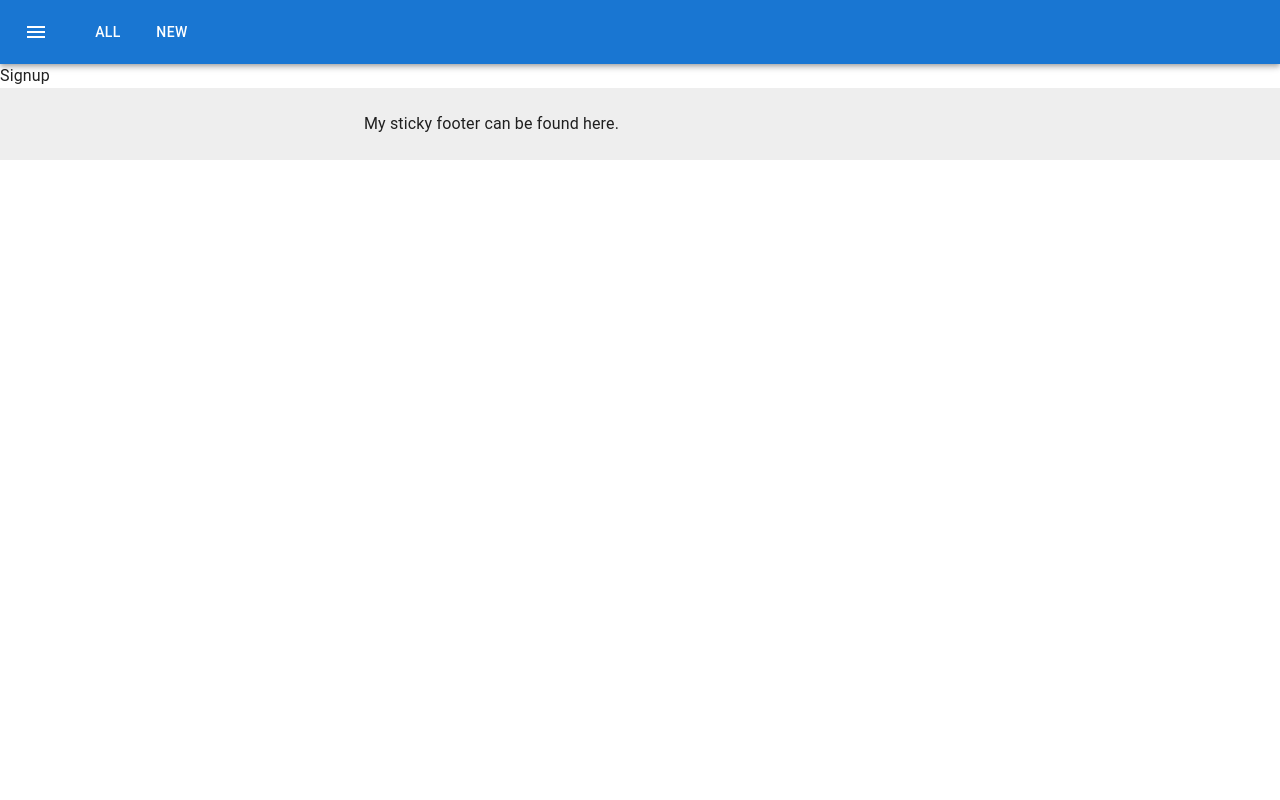
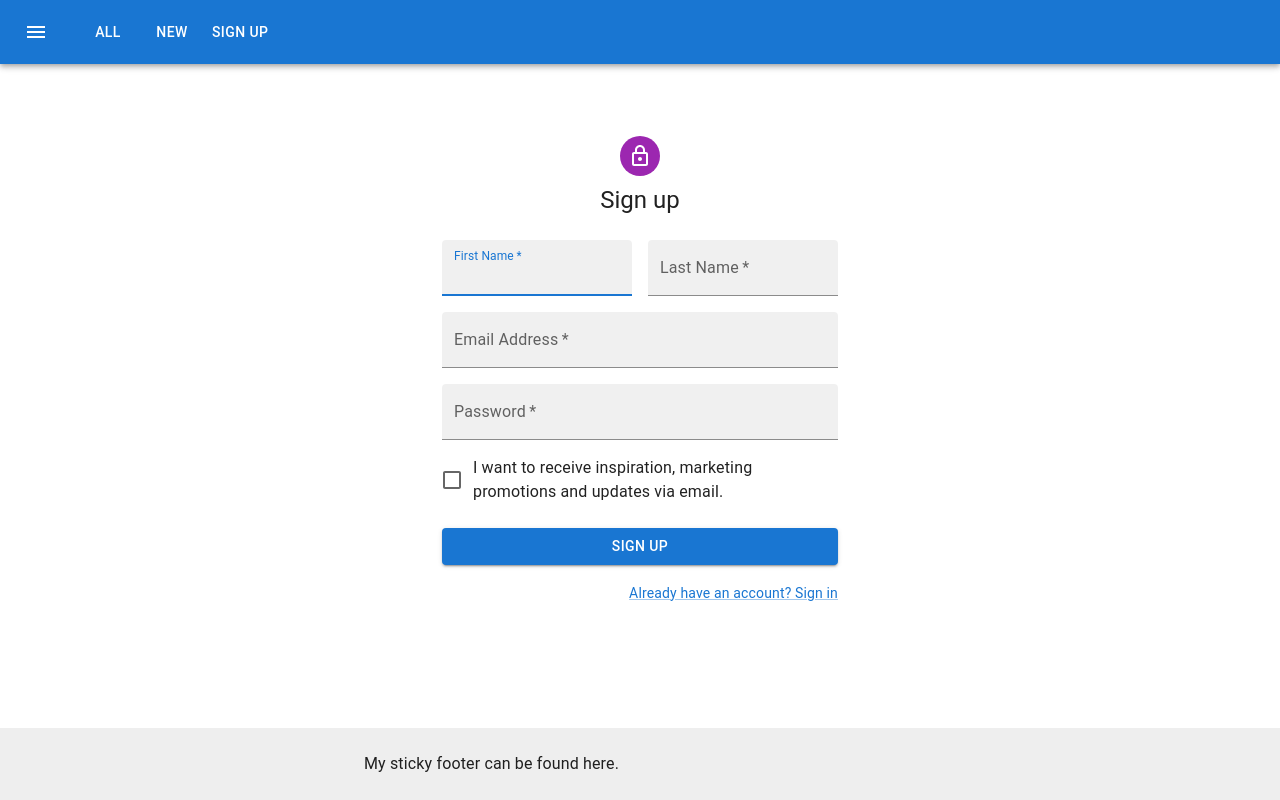
Before and after one commit to raudzius/Store_Present-Academy, a React (Create React App) app: page /signup in a window 1280 px wide. Built offline with nearby package versions, Linux system fonts and the light colour scheme; the HTML template or start-up script is replaced by a standard one.

Commit message:
feat: create signup page

```diff
--- a/src/App.tsx
+++ b/src/App.tsx
@@ -5,6 +5,7 @@ import AllProductsPage from './shared/pages/AllProductsPage';
 import NewProduct from './admin/pages/NewProduct';
 import Navigation from './shared/components/Navigation';
 import ErrorPage from './shared/pages/ErrorPage';
+import SignUpPage from './shared/pages/SignUpPage';
 
 const router = createBrowserRouter([
   {
@@ -22,7 +23,7 @@ const router = createBrowserRouter([
       },
       {
         path: 'signup',
-        element: <div>Signup</div>,
+        element: <SignUpPage />,
       },
       {
         path: 'signin',
--- a/src/shared/components/Navigation/components/Header.tsx
+++ b/src/shared/components/Navigation/components/Header.tsx
@@ -17,6 +17,9 @@ const Header = () => (
       <Button component={RouterLink} to="products/new" color="inherit">
         New
       </Button>
+      <Button component={RouterLink} to="signup" color="inherit">
+        Sign Up
+      </Button>
     </Toolbar>
   </AppBar>
 );
--- /dev/null
+++ b/src/shared/pages/SignUpPage.tsx
@@ -0,0 +1,141 @@
+import * as React from 'react';
+import { createTheme, ThemeProvider } from '@mui/material/styles';
+import {
+  Avatar,
+  Box,
+  Button,
+  Checkbox,
+  Container,
+  FormControlLabel,
+  Grid,
+  Link,
+  TextField,
+  Typography,
+} from '@mui/material';
+import { LockOutlined } from '@mui/icons-material';
+
+const theme = createTheme();
+
+const SignUpPage = () => {
+  const [firstName, setFirstName] = React.useState('');
+  const [lastName, setLastName] = React.useState('');
+  const [email, setEmail] = React.useState('');
+  const [password, setPassword] = React.useState('');
+  const [promotions, setPromotions] = React.useState(false);
+
+  const handleSubmit = (event: React.FormEvent<HTMLFormElement>) => {
+    event.preventDefault();
+    console.log({
+      firstName,
+      lastName,
+      email,
+      password,
+      promotions,
+    });
+  };
+
+  return (
+    <ThemeProvider theme={theme}>
+      <Container component="main" maxWidth="xs" sx={{ height: 'calc(100vh - 200px)' }}>
+        <Box
+          sx={{
+            marginTop: 8,
+            display: 'flex',
+            flexDirection: 'column',
+            alignItems: 'center',
+          }}
+        >
+          <Avatar sx={{ m: 1, bgcolor: 'secondary.main' }}>
+            <LockOutlined />
+          </Avatar>
+          <Typography component="h1" variant="h5">
+            Sign up
+          </Typography>
+          <Box component="form" noValidate onSubmit={handleSubmit} sx={{ mt: 3 }}>
+            <Grid container spacing={2}>
+              <Grid item xs={12} sm={6}>
+                <TextField
+                  autoComplete="given-name"
+                  name="firstName"
+                  required
+                  fullWidth
+                  id="firstName"
+                  label="First Name"
+                  autoFocus
+                  variant="filled"
+                  value={firstName}
+                  onChange={(e) => setFirstName(e.target.value)}
+                />
+              </Grid>
+              <Grid item xs={12} sm={6}>
+                <TextField
+                  required
+                  fullWidth
+                  id="lastName"
+                  label="Last Name"
+                  name="lastName"
+                  autoComplete="family-name"
+                  variant="filled"
+                  value={lastName}
+                  onChange={(e) => setLastName(e.target.value)}
+                />
+              </Grid>
+              <Grid item xs={12}>
+                <TextField
+                  required
+                  fullWidth
+                  id="email"
+                  label="Email Address"
+                  name="email"
+                  autoComplete="email"
+                  variant="filled"
+                  value={email}
+                  onChange={(e) => setEmail(e.target.value)}
+                />
+              </Grid>
+              <Grid item xs={12}>
+                <TextField
+                  required
+                  fullWidth
+                  name="password"
+                  label="Password"
+                  type="password"
+                  id="password"
+                  autoComplete="new-password"
+                  variant="filled"
+                  value={password}
+                  onChange={(e) => setPassword(e.target.value)}
+                />
+              </Grid>
+              <Grid item xs={12}>
+                <FormControlLabel
+                  control={(
+                    <Checkbox
+                      value="allowExtraEmails"
+                      color="primary"
+                      checked={promotions}
+                      onChange={(e) => setPromotions(e.target.checked)}
+                    />
+                  )}
+                  label="I want to receive inspiration, marketing promotions and updates via email."
+                />
+              </Grid>
+            </Grid>
+            <Button type="submit" fullWidth variant="contained" sx={{ mt: 3, mb: 2 }}>
+              Sign Up
+            </Button>
+            <Grid container justifyContent="flex-end">
+              <Grid item>
+                <Link href="https://google.com" variant="body2">
+                  Already have an account? Sign in
+                </Link>
+              </Grid>
+            </Grid>
+          </Box>
+        </Box>
+      </Container>
+    </ThemeProvider>
+  );
+};
+
+export default SignUpPage;
```
